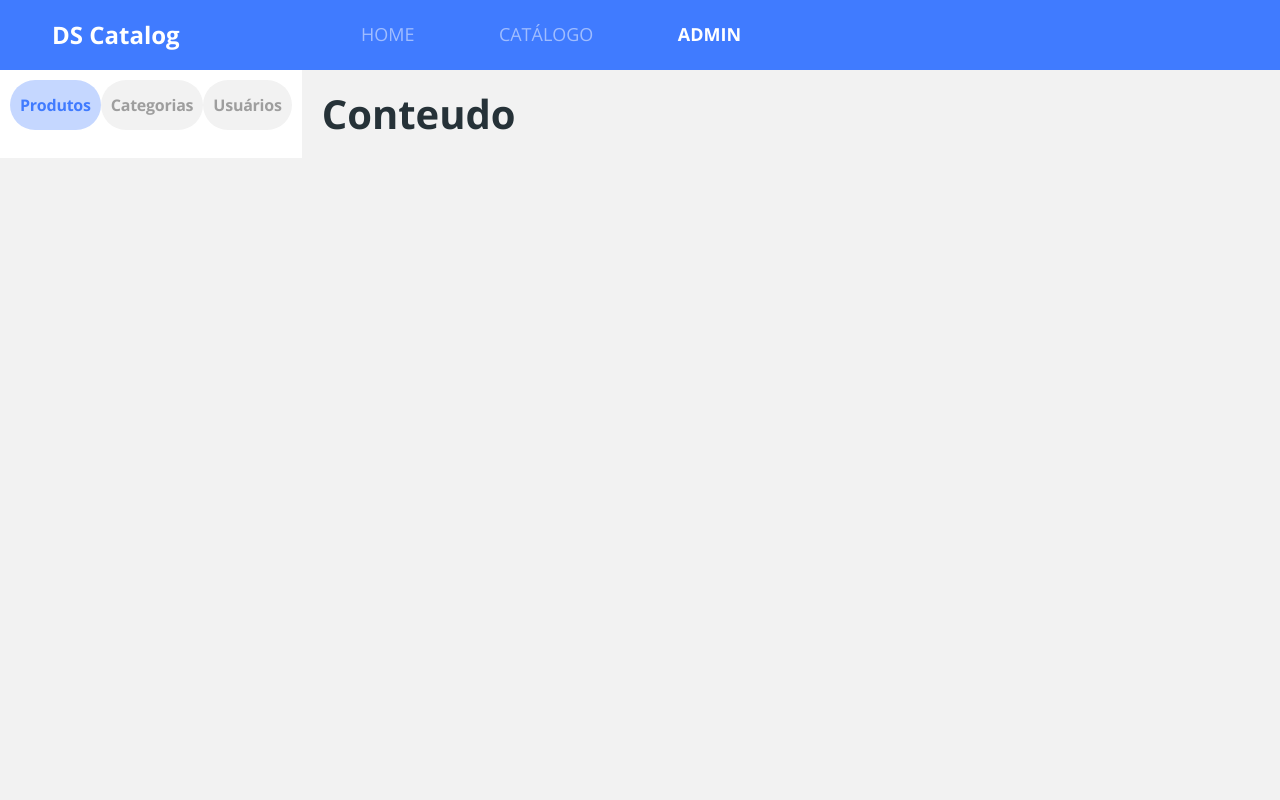
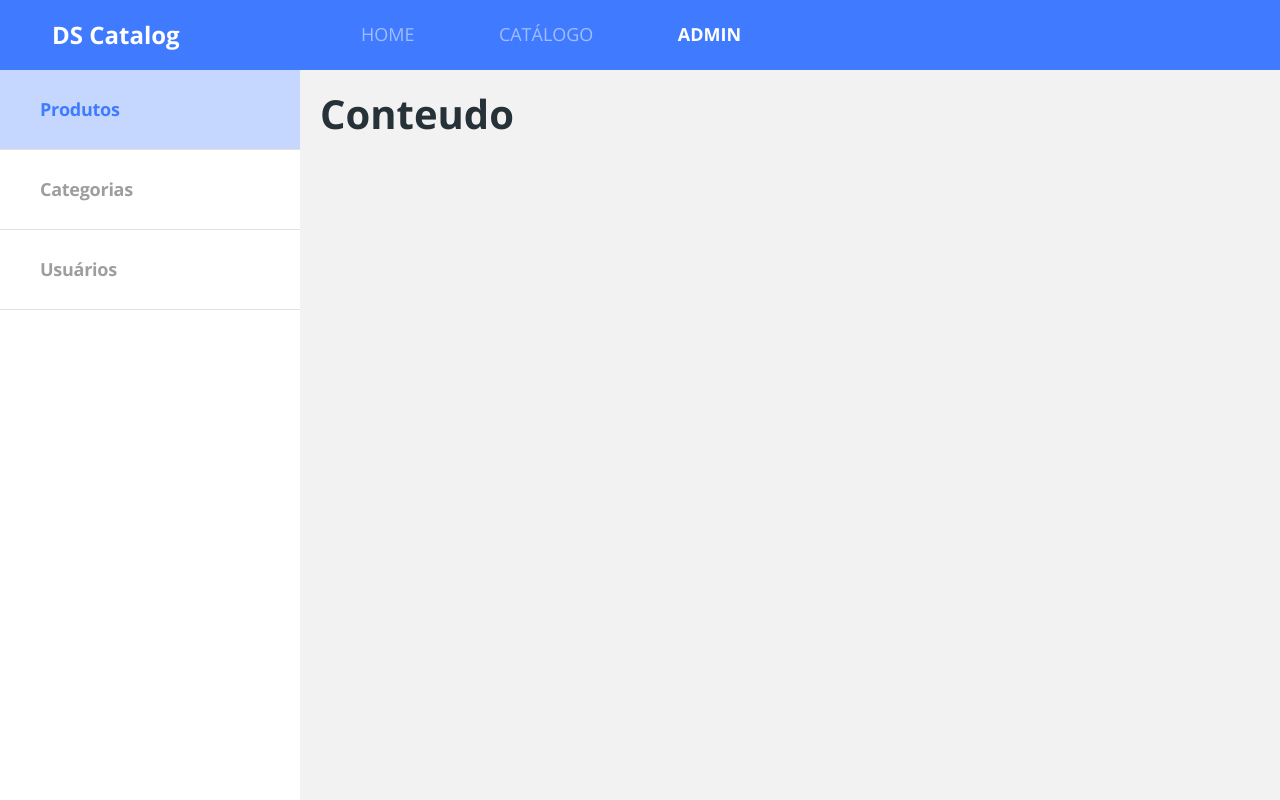
Before and after one commit to Rafaelxndre/DSCatalog, a React (Create React App) app in the folder frontweb/: page /admin in a window 1280 px wide. Built offline with nearby package versions, Linux system fonts and the light colour scheme.

Commit message:
Admin Navbar layout responsive

```diff
--- a/frontweb/src/pages/Admin/Navbar/styles.css
+++ b/frontweb/src/pages/Admin/Navbar/styles.css
@@ -33,3 +33,30 @@ ul {
 .admin-nav-item p{
     margin-bottom: 0;
 }
+
+@media (min-width: 768px){
+    .admin-nav-item {
+        min-width: 220px;
+    }
+}
+
+@media (min-width: 1200px){
+    ul {
+        justify-content: unset;
+        flex-direction: column;
+    }
+    .admin-nav-container {
+        padding: 0;
+        width: 300px;
+        height: calc(100vh - 70px);
+    }
+    .admin-nav-item {
+        border-radius: 0;
+        font-size: 18px;
+        height: 80px;
+        background-color: #fff;
+        border-bottom: 1px solid #E1E1E1;
+        justify-content: flex-start;
+        padding-left: 40px;
+    }
+}
```
